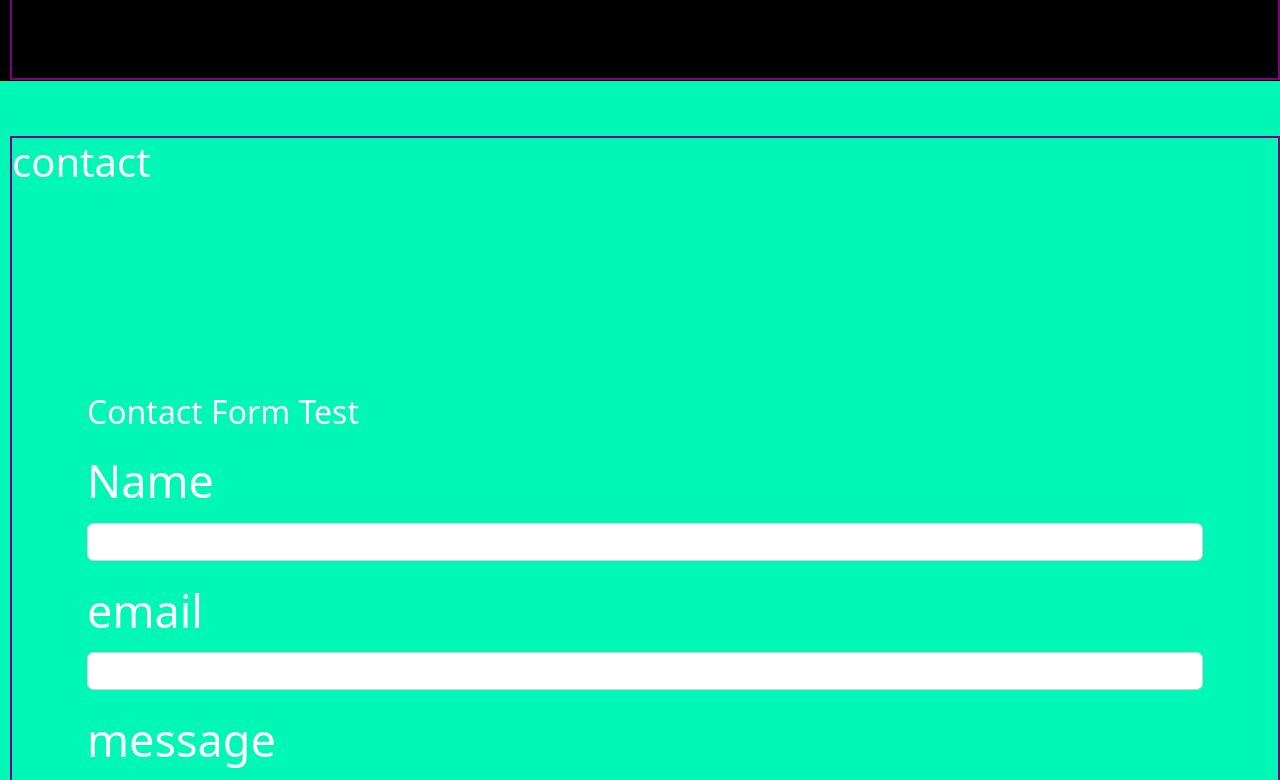
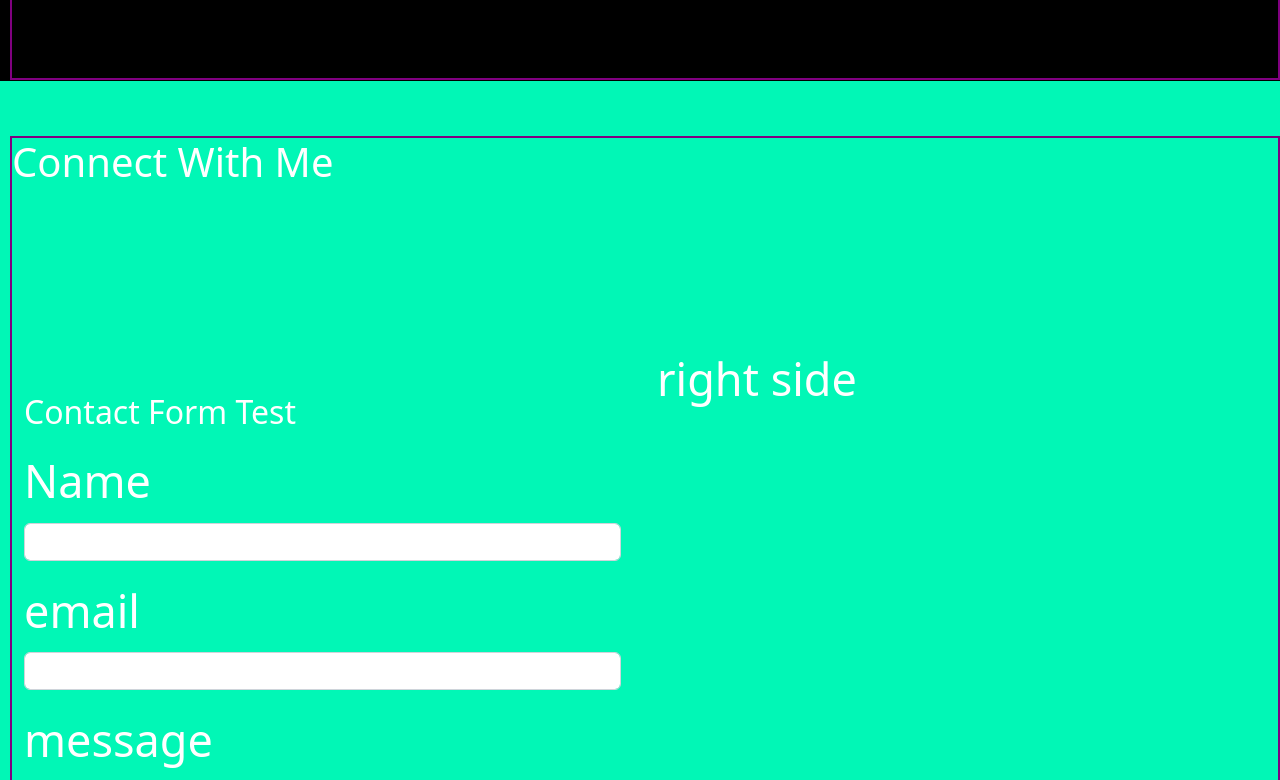
Before and after one commit to Ace-86/portfolio, a React (Create React App) app: page / in a window 1280 px wide. Shown: the part 2920-3700 px from the top of the page. Built offline with nearby package versions, Linux system fonts and the light colour scheme.

Commit message:
style updated

```diff
--- a/src/components/Carousel.js
+++ b/src/components/Carousel.js
@@ -4,7 +4,7 @@ import grass from "./images/grass.jpg";
 import moon from "./images/moon.jpg";
 import apple from "./images/apple.jpg";
 import "./styles/Project.css"
-
+import 'bootstrap/dist/css/bootstrap.min.css';
 
 function ProjectCarousel() {
   return (
@@ -12,7 +12,7 @@ function ProjectCarousel() {
         <Carousel fade>
             <Carousel.Item>
             <img
-                className='d-block w-100 carousel-inners'
+                className='d-block w-100'
                 src={grass}
                 alt="slide 1"
                 />
@@ -25,7 +25,7 @@ function ProjectCarousel() {
 
         <Carousel.Item>
             <img
-                className='d-block w-100 carousel-inners '
+                className='d-block w-100'
                 src={apple}
                 alt="slide 2"
                 />
@@ -38,7 +38,7 @@ function ProjectCarousel() {
 
         <Carousel.Item>
             <img
-                className='d-block w-100 carousel-inners'
+                className='d-block w-100'
                 src={moon}
                 alt="slide 3"
                 />
--- a/src/components/Contact.js
+++ b/src/components/Contact.js
@@ -1,12 +1,23 @@
 import React from 'react';
 import './styles/Contact.css';
 import ContactForm from './Form';
+import 'bootstrap/dist/css/bootstrap.min.css';
+import Col from 'react-bootstrap/Col';
+import Row from 'react-bootstrap/Row';
+
 
 function Contact() {
   return (
     <div className='contact'>
-      <h1> contact</h1>
-      <ContactForm />
+      <h1> Connect With Me</h1>
+      <Row>
+      <Col >
+        <ContactForm className='col-sm '/>
+      </Col>
+        <Col>
+          right side
+        </Col>
+      </Row>
     </div>
   );
 }
--- a/src/components/Form.js
+++ b/src/components/Form.js
@@ -1,4 +1,6 @@
 import React from 'react';
+import 'bootstrap/dist/css/bootstrap.min.css';
+
 
 function ContactForm() {
     const [form, setForm] = React.useState('Send');
```
